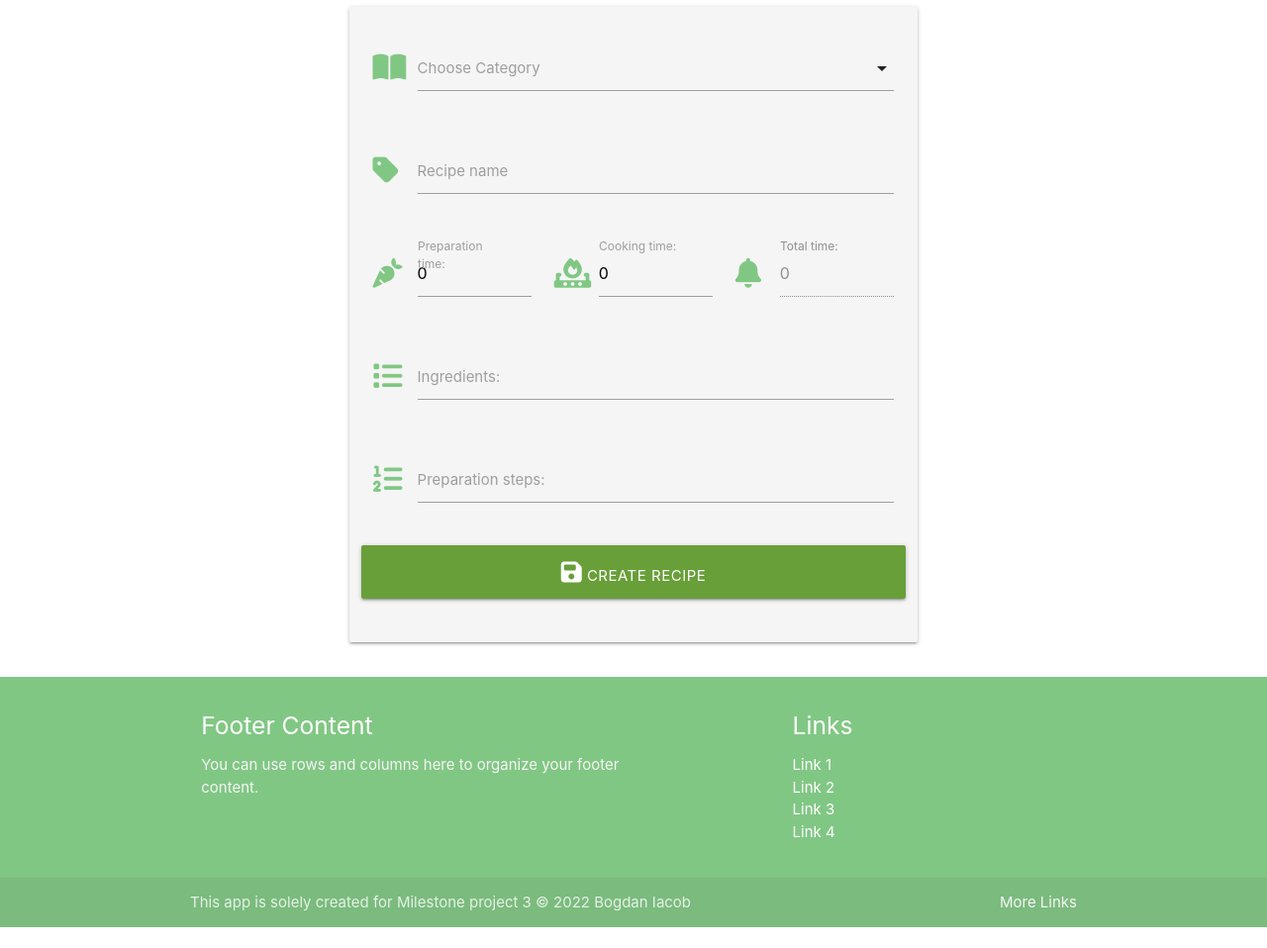
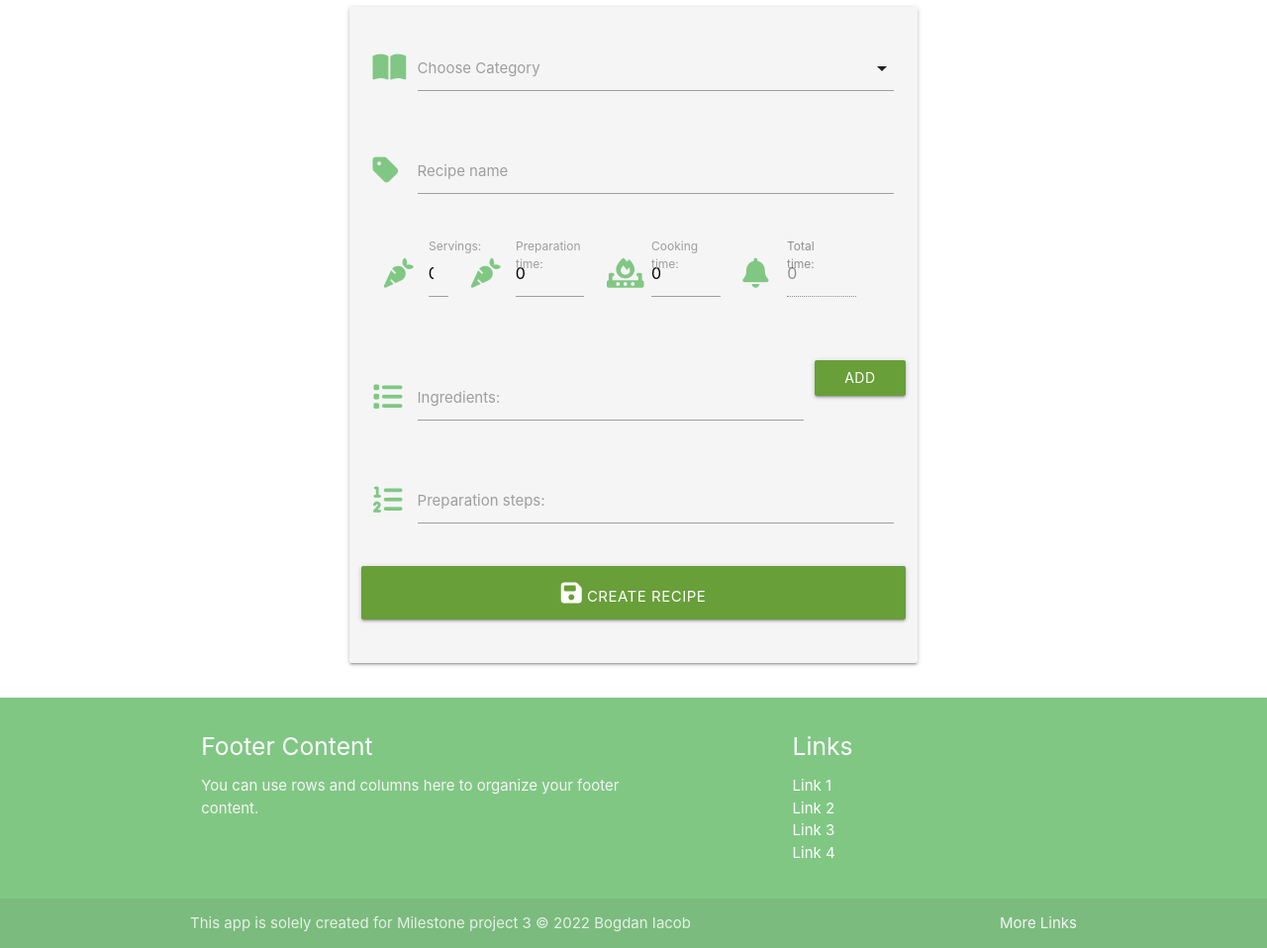
Before and after one commit to BogdanCatalin-Iacob/Food-Fiesta, a Flask app: page /create_recipe in a window 1280 px wide. Shown: the part 201-1159 px from the top of the page at 99% size. Before the commit the page ends 1138 px from the top, so only its background shows below. Run offline with Flask 2, Linux system fonts and the light colour scheme; some libraries are stand-ins or nearby versions.

Commit message:
Ingredients list
Create button to add items to the ingredients list and display the list

```diff
--- a/food_fiesta/templates/create_recipe.html
+++ b/food_fiesta/templates/create_recipe.html
@@ -16,7 +16,7 @@
                     <select>
                         <option value="" disabled selected></option>
                         {% for category in categories %}
-                        <option value="{{ category.category_name }}">{{ category.category_name }}</option>
+                        <option value="{{ category.id }}">{{ category.category_name }}</option>
                         {% endfor%}
                     </select>
                 </div>
@@ -33,9 +33,17 @@
             </div>
 
             <!--Preparation, cooking, total time-->
+            <!-- Servings -->
+            <div class="input-field col s12 m2">
+                <i class="fa-solid fa-carrot prefix green-text text-lighten-2"></i>
+                <input id="servings" name="servings" type="number" minlength="1" maxlength="10" pattern="^[0-9]{1,10}$"
+                    onfocus="this.value=''" value="0" class="validate" required>
+                <label for="prep_time">Servings:</label>
+            </div>
             <div class="row">
+
                 <!-- Preparation time -->
-                <div class="input-field col s12 m4">
+                <div class="input-field col s12 m3">
                     <i class="fa-solid fa-carrot prefix green-text text-lighten-2"></i>
                     <input id="prep_time" name="prep_time" type="number" minlength="1" maxlength="10"
                         pattern="^[0-9]{1,10}$" onfocus="this.value=''" value="0" onkeyup="totalTime()" class="validate"
@@ -44,7 +52,7 @@
                 </div>
 
                 <!-- Cooking time -->
-                <div class="input-field col s12 m4">
+                <div class="input-field col s12 m3">
                     <i class="fa-solid fa-fire-burner prefix green-text text-lighten-2"></i>
                     <input id="cook_time" name="cook_time" type="number" minlength="1" maxlength="10"
                         pattern="^[0-9]{1,10}$" onfocus="this.value=''" value="0" onkeyup="totalTime()" class="validate"
@@ -53,7 +61,7 @@
                 </div>
 
                 <!-- Total time -->
-                <div class="input-field col s12 m4">
+                <div class="input-field col s12 m3">
                     <i class="fa-solid fa-bell prefix green-text text-lighten-2"></i>
                     <input disabled id="total_time" name="total_time" value="0" type="text" class="validate">
                     <label for="total_time">Total time:</label>
@@ -62,12 +70,16 @@
 
             <!-- Ingredients -->
             <div class="row">
-                <div class="input-field col s12">
+                <div id="ingredientsList" class="col s12"></div>
+            </div>
+            <div class="row">
+                <div class="input-field col s10">
                     <i class="fa-solid fa-list prefix green-text text-lighten-2"></i>
                     <input type="text" id="ingredients" name="ingredients" minlength="3" maxlength="50"
                         class="validate">
                     <label for="ingredients">Ingredients:</label>
                 </div>
+                <div id="addButton" class="col s2 btn light-green darken-2 text-shadow">Add</div>
             </div>
 
             <!-- Preparation -->
```
